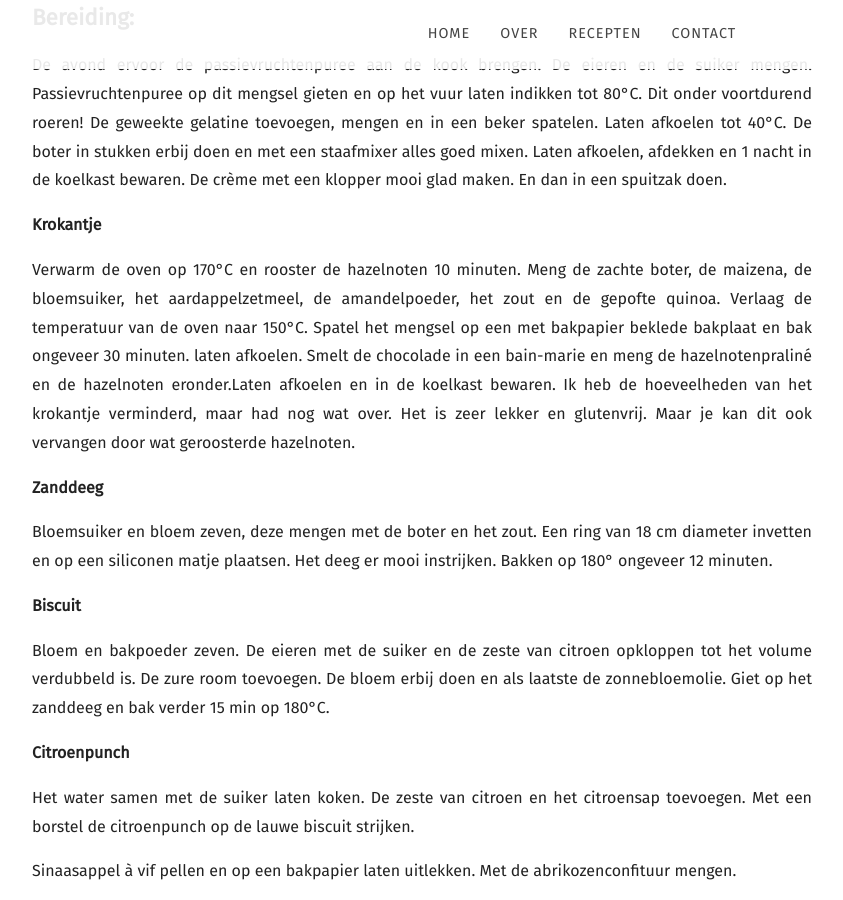
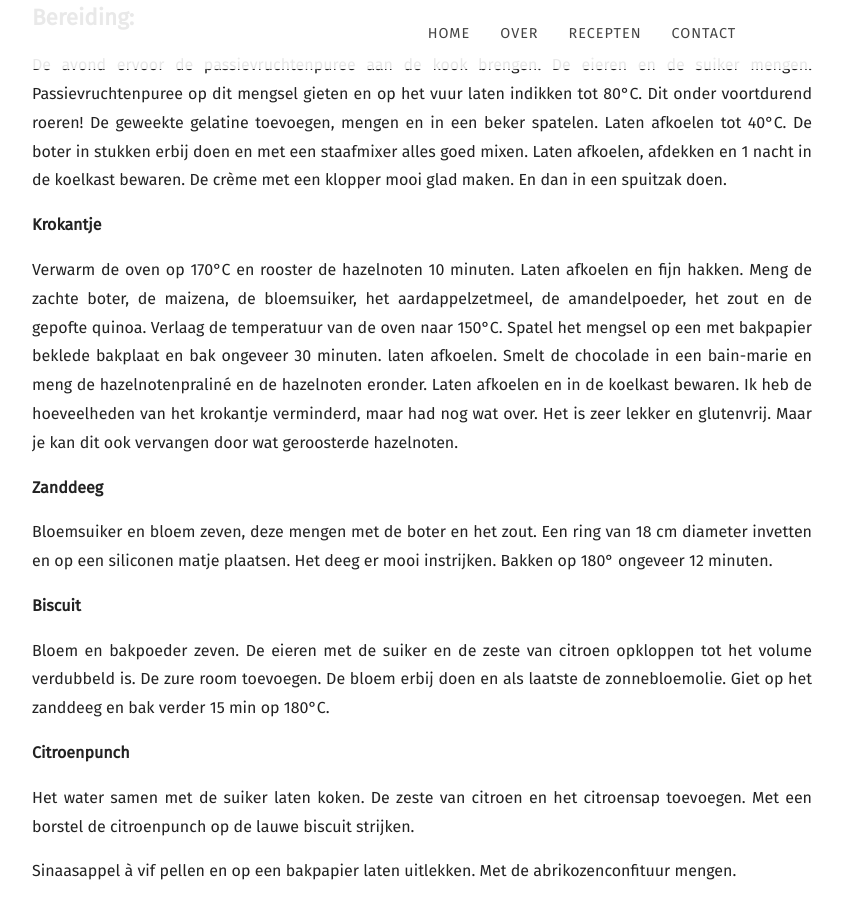
Before and after one commit to fabilicious/fabilicious.github.io, a Jekyll site: the page built from _posts/2019-01-13-Passievruchten fantastik.md, in a window 1280 px wide and 900 px high, scrolled down 2477 px. Shown: the whole window, without its empty margins (58-901 px from the left). Built offline with Jekyll 4.4.1, drawn with Linux system fonts in a browser that asks for light colours; nearby versions of some CDN libraries; some web fonts are replaced.

Commit message:
Update 2019-01-13-Passievruchten fantastik.md

```diff
--- a/_posts/2019-01-13-Passievruchten fantastik.md
+++ b/_posts/2019-01-13-Passievruchten fantastik.md
@@ -70,10 +70,10 @@ De boter in stukken erbij doen en met een staafmixer alles goed mixen. Laten afk
 
 **Krokantje**
 
-Verwarm de oven op 170°C en rooster de hazelnoten 10 minuten.
+Verwarm de oven op 170°C en rooster de hazelnoten 10 minuten. Laten afkoelen en fijn hakken.
 Meng de zachte boter, de maizena, de bloemsuiker, het aardappelzetmeel, de amandelpoeder, het zout en de gepofte quinoa.
 Verlaag de temperatuur van de oven naar 150°C. Spatel het mengsel op een met bakpapier beklede bakplaat en bak ongeveer 30 minuten. laten afkoelen.
-Smelt de chocolade in een bain-marie en meng de hazelnotenpraliné en de hazelnoten eronder.Laten afkoelen en in de koelkast bewaren.
+Smelt de chocolade in een bain-marie en meng de hazelnotenpraliné en de hazelnoten eronder. Laten afkoelen en in de koelkast bewaren.
 Ik heb de hoeveelheden van het krokantje verminderd, maar had nog wat over. Het is zeer lekker en  glutenvrij. Maar je kan dit ook vervangen door wat geroosterde hazelnoten.
 
 **Zanddeeg**
```
